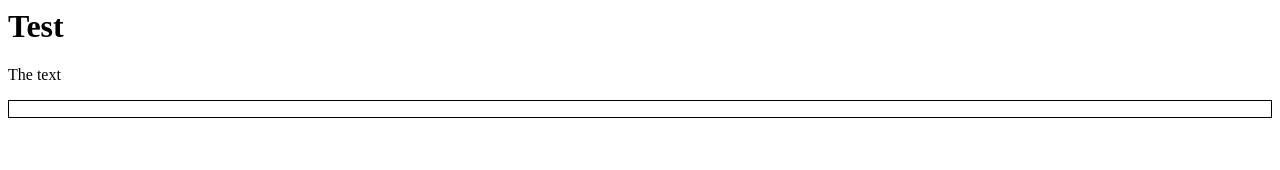
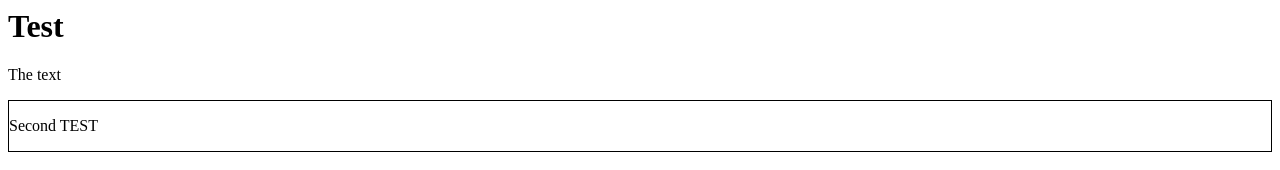
Before and after one commit to ozlevka/augury, a plain HTML site: page project/index.html in a window 1280 px wide. Drawn offline with Linux system fonts and the light colour scheme.

Commit message:
Save data

```diff
--- a/project/index.html
+++ b/project/index.html
@@ -8,7 +8,9 @@
             </p>
         </div>
         <div style="border: 1px solid black;">
-            <p></p>
+            <p>
+                Second TEST
+            </p>
         </div>
     </body>
 </html>
```
